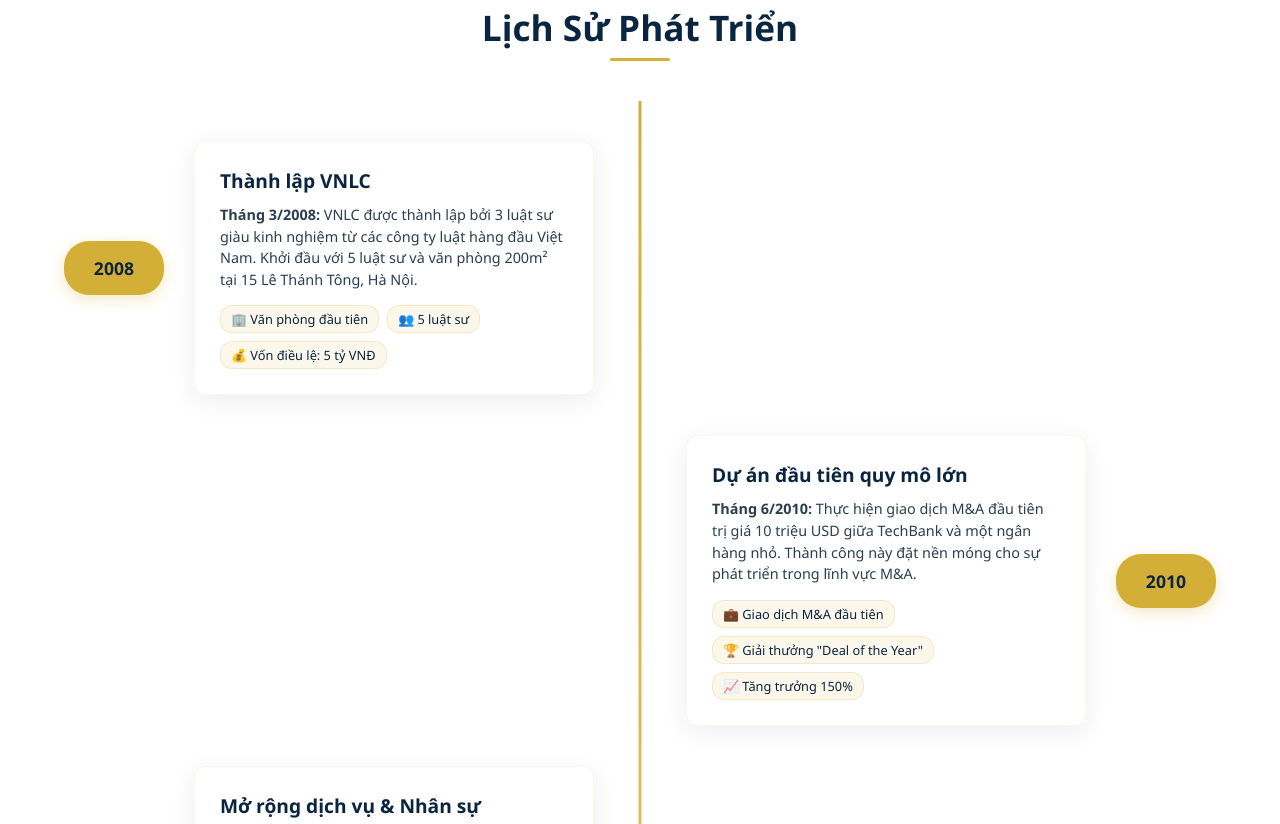
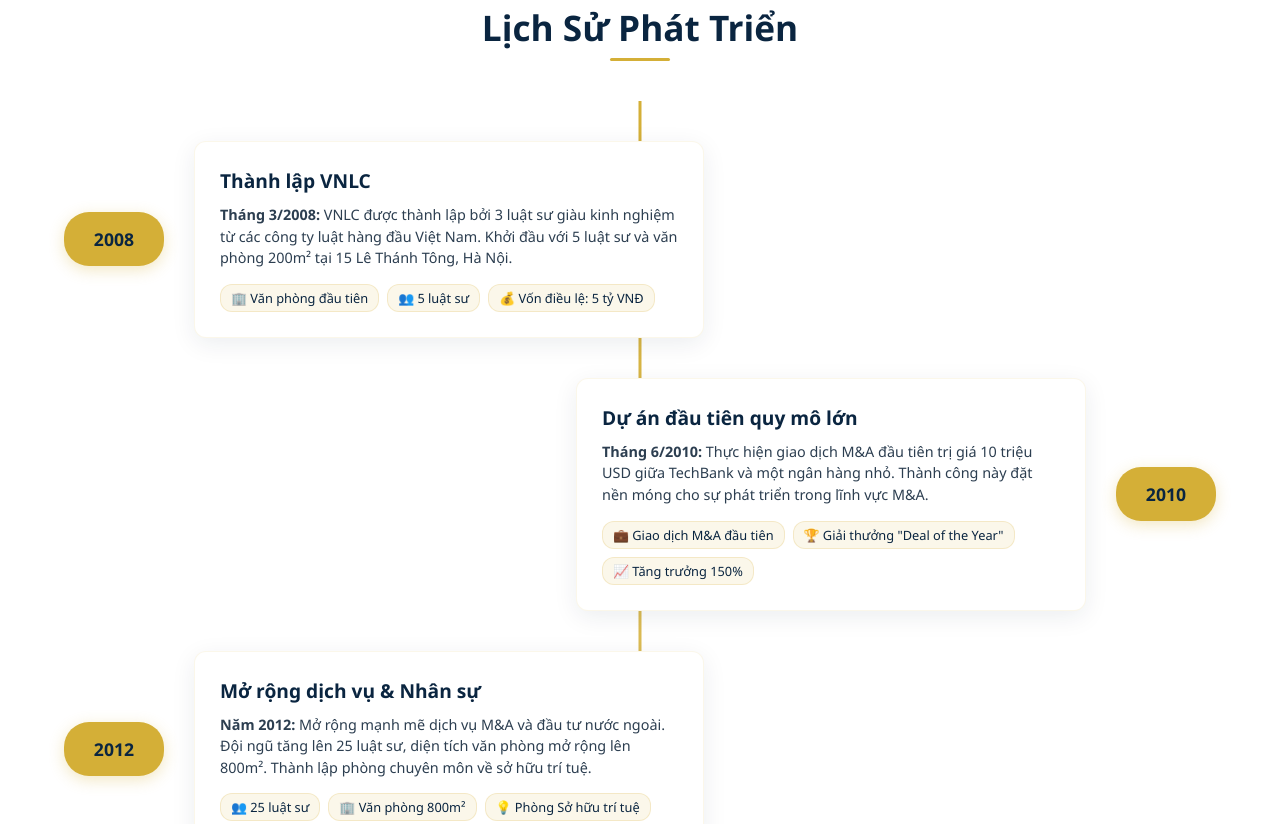
Before and after one commit to duogbachdev/professional-law-firm-website, a website: page index.html in a window 1280 px wide. Shown: the part 5150-5974 px from the top of the page. Drawn offline with Linux system fonts and the light colour scheme.

Commit message:
Update about.css

```diff
--- a/assets/css/about.css
+++ b/assets/css/about.css
@@ -168,7 +168,7 @@
     border-radius: 12px;
     box-shadow: 0 6px 25px rgba(10, 37, 64, 0.08);
     margin: 0 30px;
-    max-width: 400px;
+    max-width: 510px;
     border: 1px solid rgba(212, 175, 55, 0.1);
 }
 
```
